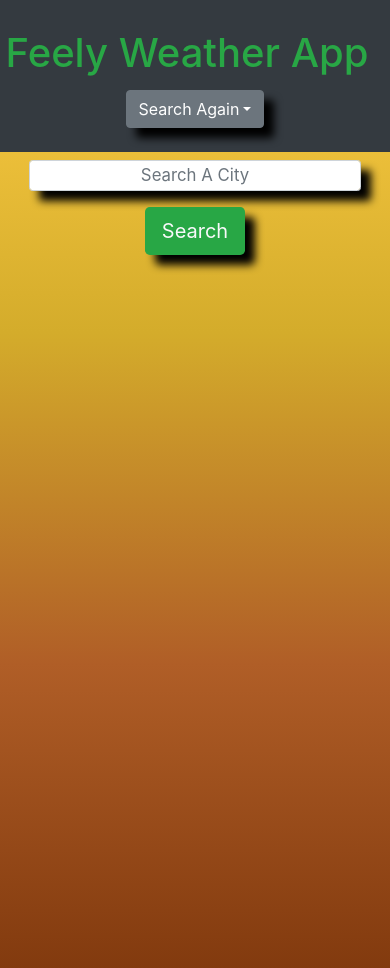
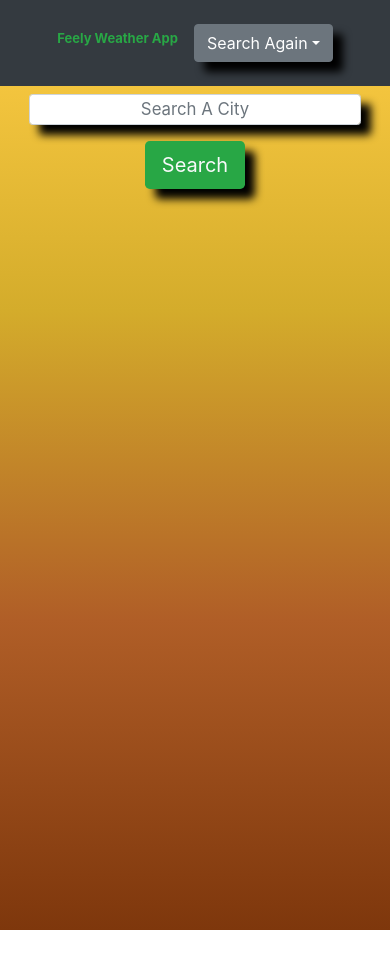
Before and after one commit to Moshe-jpg/feely-weather-app, a plain HTML site: page index.html in a window 390 px wide. After the commit the page ends 930 px from the top, so only its background shows below. Drawn offline with nearby package versions, Linux system fonts and the light colour scheme.

Commit message:
added relative position for nav on smaller screen and changed h1 font size

```diff
--- a/index.html
+++ b/index.html
@@ -20,8 +20,8 @@
   <body id="content-body">
 
     <!-- navbar section -->
-    <nav class="navbar sticky-top navbar-primary bg-dark pr-5 pl-5 navbar-pad">
-        <a class="navbar-brand" href="#!"><h1 class="text-success">Feely Weather App</h1></a>
+    <nav class="navbar sticky-top navbar-primary bg-dark pr-5 pl-5 navbar-pad" id="navbar-pad">
+        <a class="navbar-brand" href="#!"><h1 class="text-success font-weight-bold nav-h1">Feely Weather App</h1></a>
         <div class="btn-group">
             <button type="button" class="btn btn-secondary dropdown-toggle" data-toggle="dropdown" aria-haspopup="true" aria-expanded="false">Search Again</button>
             <div class="dropdown-menu" id="dropdown-menu">
--- a/style.css
+++ b/style.css
@@ -25,12 +25,19 @@ div {
     margin-bottom: 15px;
 }
 
-@media screen and (max-width: 600px){
+@media screen and (max-width: 617px){
     .navbar {
         justify-content: center;
     }
+    #navbar-pad {
+        padding: auto 0;
+        position: relative;
+    }
     #text-input {
         width: 85vw;
+    }
+    .nav-h1 {
+        font-size: small;
     }
 }
 
```
